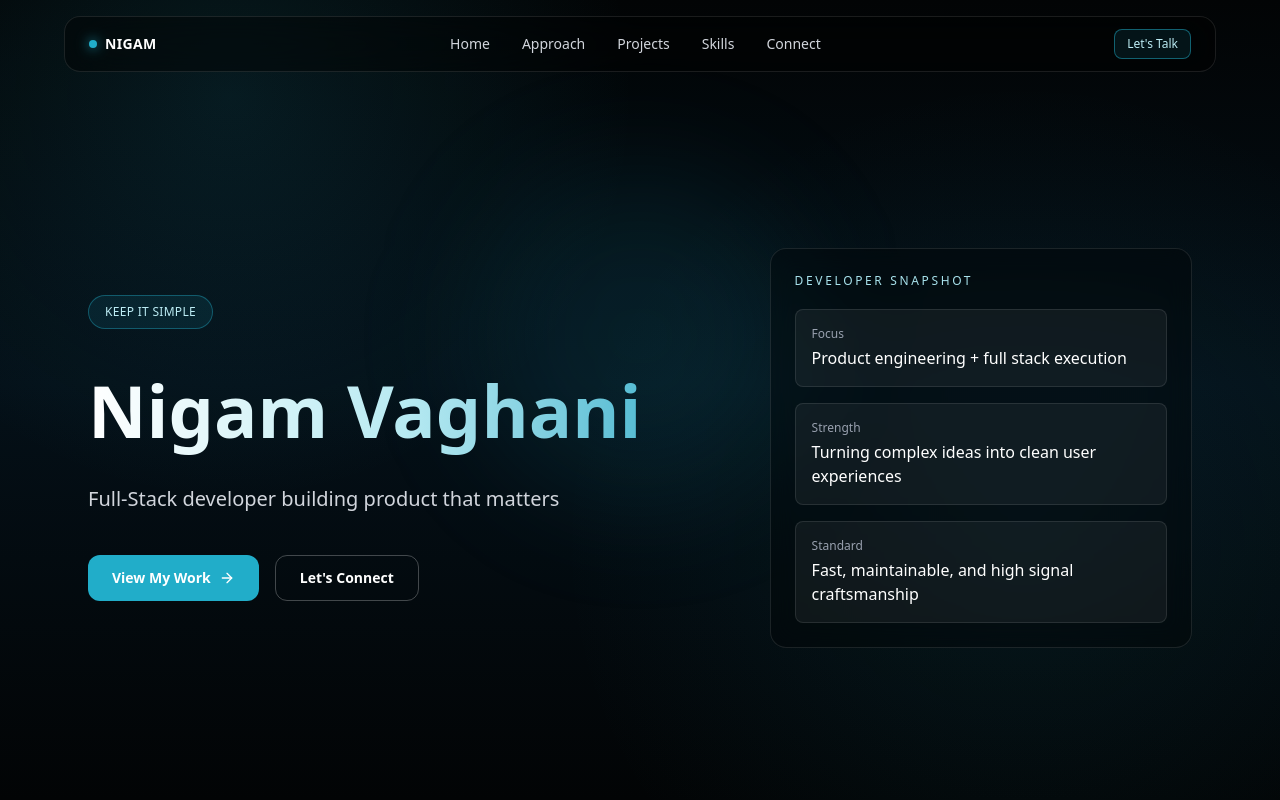
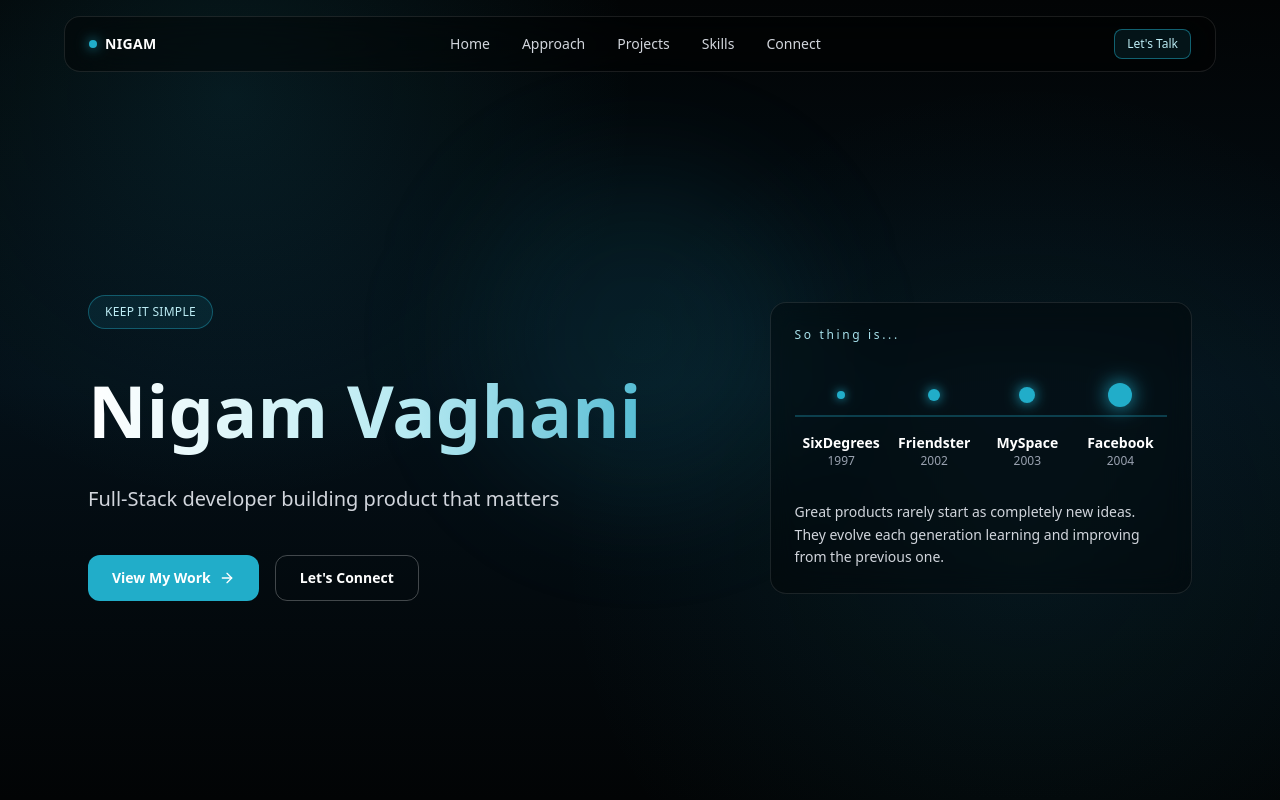
Before and after one commit to Nigam-Vaghani/PortFolio, a Next.js app: page / in a window 1280 px wide. Shown: the top 800 px of the page. Built offline with nearby package versions, Linux system fonts and the light colour scheme.

Commit message:
change in layout

```diff
--- a/src/app/page.js
+++ b/src/app/page.js
@@ -8,10 +8,10 @@ import {
   Linkedin,
   Mail,
   MessageCircle,
-  Sparkles,
-  Twitter,
+  Twitter
 } from "lucide-react";
 import Navbar from "../components/Navbar";
+import FacebookStory from "../components/FacebookStory";
 
 const projects = [
   {
@@ -47,6 +47,9 @@ const projects = [
       repo: "https://github.com/Nigam-Vaghani/novaos",
     },
   ];
+
+
+
 
 const skills = [
   "Python",
@@ -168,21 +171,51 @@ export default function Home() {
   transition={{ duration: 0.55, delay: 0.12 }}
   className="rounded-2xl border border-white/10 bg-black/30 p-6 backdrop-blur-md"
 >
-            <p className="text-xs tracking-[0.22em] text-[#a8e2ec]">DEVELOPER SNAPSHOT</p>
-            <div className="mt-5 space-y-4 text-sm text-gray-300">
-              <div className="rounded-lg border border-white/10 bg-white/5 p-4">
-                <p className="text-xs text-gray-400">Focus</p>
-                <p className="mt-1 text-base text-white">Product engineering + full stack execution</p>
+  <p className="text-xs tracking-[0.22em] text-[#a8e2ec]">So thing is...</p>
+
+  <div className="mt-10">
+
+    {/* DOTS */}
+    <div className="grid grid-cols-4 items-center justify-items-center">
+      <div className="h-2 w-2 rounded-full bg-[#21adc9] shadow-[0_0_10px_#21adc9]" />
+      <div className="h-3 w-3 rounded-full bg-[#21adc9] shadow-[0_0_12px_#21adc9]" />
+      <div className="h-4 w-4 rounded-full bg-[#21adc9] shadow-[0_0_14px_#21adc9]" />
+      <div className="h-6 w-6 rounded-full bg-[#21adc9] shadow-[0_0_20px_#21adc9]" />
     </div>
-              <div className="rounded-lg border border-white/10 bg-white/5 p-4">
-                <p className="text-xs text-gray-400">Strength</p>
-                <p className="mt-1 text-base text-white">Turning complex ideas into clean user experiences</p>
+
+    {/* LINE */}
+    <div className="mt-2 h-[2px] w-full bg-[#21adc9]/30"></div>
+
+    {/* LABELS */}
+    <div className="mt-4 grid grid-cols-4 text-center">
+      <div>
+        <p className="text-sm font-semibold text-white">SixDegrees</p>
+        <p className="text-xs text-gray-400">1997</p>
       </div>
-              <div className="rounded-lg border border-white/10 bg-white/5 p-4">
-                <p className="text-xs text-gray-400">Standard</p>
-                <p className="mt-1 text-base text-white">Fast, maintainable, and high signal craftsmanship</p>
+
+      <div>
+        <p className="text-sm font-semibold text-white">Friendster</p>
+        <p className="text-xs text-gray-400">2002</p>
+      </div>
+
+      <div>
+        <p className="text-sm font-semibold text-white">MySpace</p>
+        <p className="text-xs text-gray-400">2003</p>
+      </div>
+
+      <div>
+        <p className="text-sm font-semibold text-white">Facebook</p>
+        <p className="text-xs text-gray-400">2004</p>
       </div>
     </div>
+
+  </div>
+
+  <p className="mt-8 text-sm text-gray-300 leading-relaxed">
+    Great products rarely start as completely new ideas. They evolve
+    each generation learning and improving from the previous one.
+  </p>
+
 </motion.aside>
         </div>
       </section>
--- /dev/null
+++ b/src/components/FacebookStory.js
@@ -0,0 +1,40 @@
+import React from 'react';
+
+const FacebookStory = () => {
+  return (
+    <section style={{ padding: '2rem', background: '#f9f9f9', borderRadius: '8px', margin: '2rem 0' }}>
+      <h2>Hey everyone, I want to say something...</h2>
+      <p style={{ fontSize: '1.1rem', marginBottom: '1.5rem' }}>
+        The evolution of social networks shows that copying and improving ideas is part of innovation. Without it, we wouldn’t have Facebook today. Every great product stands on the shoulders of those that came before.
+      </p>
+      <div style={{ display: 'flex', alignItems: 'center', justifyContent: 'center', marginBottom: '1.5rem' }}>
+        <svg width="500" height="100">
+          <g>
+            <rect x="10" y="30" width="100" height="40" fill="#e0e0e0" rx="8" />
+            <text x="60" y="55" textAnchor="middle" fontSize="16">SixDegrees</text>
+            <rect x="130" y="30" width="100" height="40" fill="#d0d0ff" rx="8" />
+            <text x="180" y="55" textAnchor="middle" fontSize="16">Friendster</text>
+            <rect x="250" y="30" width="100" height="40" fill="#ffd0d0" rx="8" />
+            <text x="300" y="55" textAnchor="middle" fontSize="16">Myspace</text>
+            <rect x="370" y="30" width="100" height="40" fill="#c0ffc0" rx="8" />
+            <text x="420" y="55" textAnchor="middle" fontSize="16">Facebook</text>
+            <polygon points="110,50 130,50 130,55 110,55" fill="#888" />
+            <polygon points="230,50 250,50 250,55 230,55" fill="#888" />
+            <polygon points="350,50 370,50 370,55 350,55" fill="#888" />
+          </g>
+        </svg>
+      </div>
+      <ul style={{ fontSize: '1rem', marginLeft: '1rem' }}>
+        <li><strong>SixDegrees (1997):</strong> First social network, allowed users to connect and send messages.</li>
+        <li><strong>Friendster (2002):</strong> Popularized the idea of online friends and social circles.</li>
+        <li><strong>Myspace (2003):</strong> Focused on music and personal profiles, huge cultural impact.</li>
+        <li><strong>Facebook (2004):</strong> Revolutionized social networking, now a global platform.</li>
+      </ul>
+      <p style={{ marginTop: '1.5rem', fontStyle: 'italic', color: '#555' }}>
+        Lesson: Don’t be afraid to build on existing ideas. Innovation is a journey, not a single leap.
+      </p>
+    </section>
+  );
+};
+
+export default FacebookStory;
```
Lines whose indentation alone changed are shown as unchanged.
